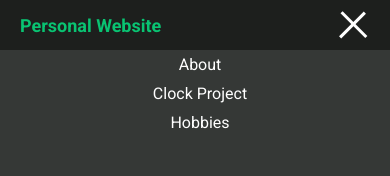
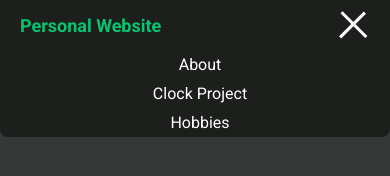
Before and after one commit to shanewansell/Personal-Website, a plain HTML site: page index.html in a window 390 px wide. Both pictures are taken after a click on the element 352 px from the left and 25 px from the top of the page. Drawn offline with Linux system fonts and the light colour scheme.

Commit message:
Added background to mobile menu so when overlaps with containers they wont mix and be barely readable, altered css to ensure background doesnt take up entire vh

```diff
--- a/index.html
+++ b/index.html
@@ -22,7 +22,7 @@
       <div class="bar3"></div>
       <ul class="mobile-menu">
         <li><a href="#">About</a></li>
-        <li><a href="#">Clock Project</a></li>
+        <li><a href="clock.html">Clock Project</a></li>
         <li><a href="#">Hobbies</a></li>
       </ul>
     </div>
--- a/styles/styles.css
+++ b/styles/styles.css
@@ -96,8 +96,11 @@ ul li:hover {
   position: absolute;
   top: 50px;
   left: 0;
-  height: calc(100vh - 50px);
+  height: auto;
   width: 100%;
+  background-color: #1d1f1d;
+  border-bottom: 2cm;
+  border-radius: 0 0 8px 8px;
 }
 
 @media only screen and (max-width: 600px) {
```
Also changed, not shown: clock.html (+1 -1 lines).
